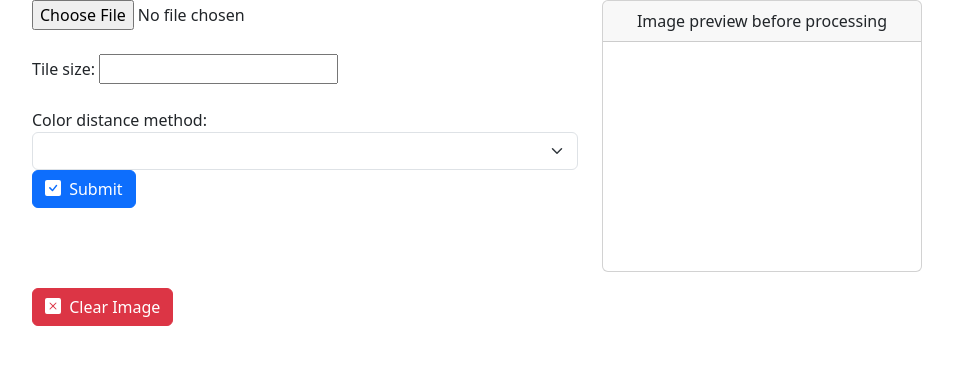
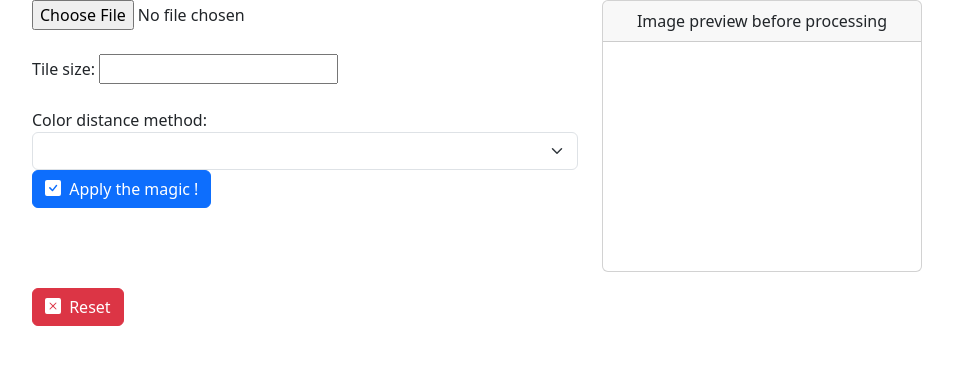
Before and after one commit to Fastrings/Photomosaics, a Flask app: page /photomosaics in a window 1280 px wide. Shown: the part 114-479 px from the top of the page, without its empty margins (50-1003 px from the left). Run offline with Flask 2, Linux system fonts and the light colour scheme; some libraries are stand-ins or nearby versions.

Commit message:
pressing back button on result page reloads photomosaics page

```diff
--- a/templates/photomosaics.html
+++ b/templates/photomosaics.html
@@ -15,7 +15,7 @@
         </div>
     </nav>
     <div class="container">
-        <form action="{{ url_for('process_image_request') }}" method="post" enctype="multipart/form-data">
+        <form action="{{ url_for('process_image_request') }}" method="post" enctype="multipart/form-data" id="form">
             <div class="row">
                 <div class="col">
                     <input type="file" name="image" accept="image/*" id="image-input" onchange="previewImage(event)" required><br><br>
@@ -30,7 +30,7 @@
                         <svg xmlns="http://www.w3.org/2000/svg" width="20" height="20" fill="currentColor" class="bi bi-check-square-fill" viewBox="0 0 20 20">
                             <path d="M2 0a2 2 0 0 0-2 2v12a2 2 0 0 0 2 2h12a2 2 0 0 0 2-2V2a2 2 0 0 0-2-2H2zm10.03 4.97a.75.75 0 0 1 .011 1.05l-3.992 4.99a.75.75 0 0 1-1.08.02L4.324 8.384a.75.75 0 1 1 1.06-1.06l2.094 2.093 3.473-4.425a.75.75 0 0 1 1.08-.022z"/>
                         </svg>
-                        Submit
+                        Apply the magic !
                     </button>
                 </div>
                 <div class="col">
@@ -45,7 +45,7 @@
             <svg xmlns="http://www.w3.org/2000/svg" width="20" height="20" fill="currentColor" class="bi bi-x-square-fill" viewBox="0 0 20 20">
                 <path d="M2 0a2 2 0 0 0-2 2v12a2 2 0 0 0 2 2h12a2 2 0 0 0 2-2V2a2 2 0 0 0-2-2H2zm3.354 4.646L8 7.293l2.646-2.647a.5.5 0 0 1 .708.708L8.707 8l2.647 2.646a.5.5 0 0 1-.708.708L8 8.707l-2.646 2.647a.5.5 0 0 1-.708-.708L7.293 8 4.646 5.354a.5.5 0 1 1 .708-.708z"/>
             </svg>
-            Clear Image
+            Reset
         </button>
     </div>
 
@@ -60,12 +60,14 @@
         };
         function clearImage(event) {
             var preview = document.getElementById('image-preview');
-            var input = document.getElementById('image-input');
+            var form = document.getElementById('form');
             preview.src = null;
-            input.value = null;
+            form.reset();
         };
-        window.onload = function () {
-            previewImage()
+
+        var perfEntries = performance.getEntriesByType("navigation");
+        if (perfEntries[0].type === "back_forward") {
+            location.reload();
         }
     </script>
     <script src="https://cdn.jsdelivr.net/npm/bootstrap@5.3.0-alpha3/dist/js/bootstrap.bundle.min.js" integrity="sha384-ENjdO4Dr2bkBIFxQpeoTz1HIcje39Wm4jDKdf19U8gI4ddQ3GYNS7NTKfAdVQSZe" crossorigin="anonymous"></script>
```
